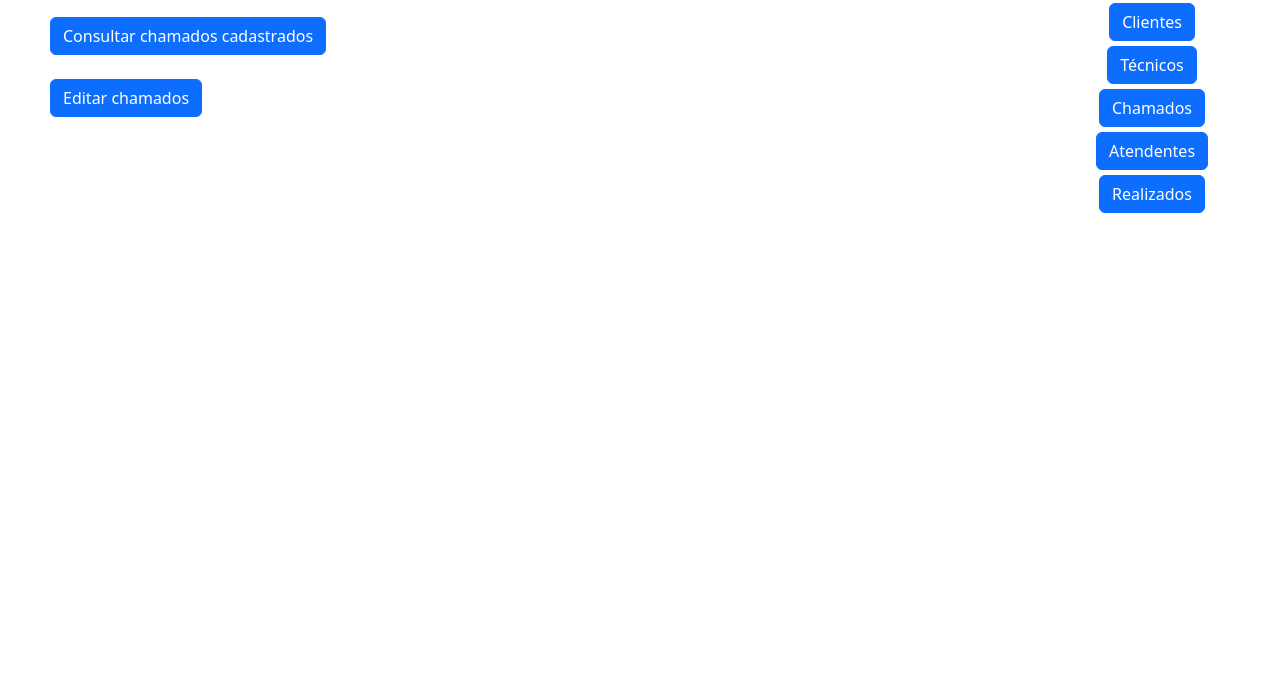
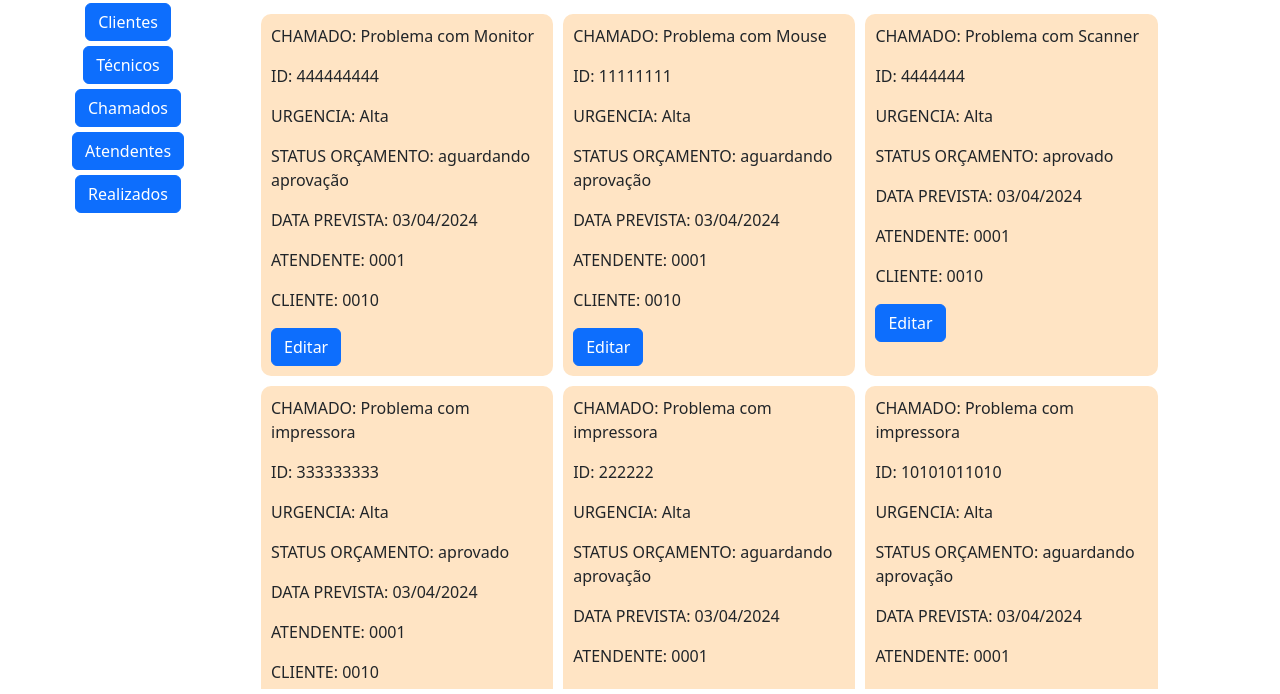
Before and after one commit to DanielyFX/LAB_ENG, a React app in the folder client/: page /chamados in a window 1280 px wide. Shown: the part 106-800 px from the top of the page. Built offline with nearby package versions, Linux system fonts and the light colour scheme.

Commit message:
Interface da página de Chamados modificada

```diff
--- /dev/null
+++ b/client/src/assets/dados.json
@@ -0,0 +1,114 @@
+{
+  "chamados": [
+    {
+      "_id": "444444444",
+      "data_abertura": "2024-04-02T09:00:00Z",
+      "chamado": "Problema com Monitor",
+      "urgencia": "Alta",
+      "orcamento": "aguardando aprovação",
+      "previsao_atendimento": "03/04/2024",
+      "atendente_id": "0001",
+      "cliente_id": "0010"
+    },
+    {
+      "_id": "11111111",
+      "data_abertura": "2024-04-02T09:00:00Z",
+      "chamado": "Problema com Mouse",
+      "urgencia": "Alta",
+      "orcamento": "aguardando aprovação",
+      "previsao_atendimento": "03/04/2024",
+      "atendente_id": "0001",
+      "cliente_id": "0010"
+    },
+    {
+      "_id": "4444444",
+      "data_abertura": "2024-04-02T09:00:00Z",
+      "chamado": "Problema com Scanner",
+      "urgencia": "Alta",
+      "orcamento": "aprovado",
+      "previsao_atendimento": "03/04/2024",
+      "atendente_id": "0001",
+      "cliente_id": "0010"
+    },
+    {
+      "_id": "333333333",
+      "data_abertura": "2024-04-02T09:00:00Z",
+      "chamado": "Problema com impressora",
+      "urgencia": "Alta",
+      "orcamento": "aprovado",
+      "previsao_atendimento": "03/04/2024",
+      "atendente_id": "0001",
+      "cliente_id": "0010"
+    },
+    {
+      "_id": "222222",
+      "data_abertura": "2024-04-02T09:00:00Z",
+      "chamado": "Problema com impressora",
+      "urgencia": "Alta",
+      "orcamento": "aguardando aprovação",
+      "previsao_atendimento": "03/04/2024",
+      "atendente_id": "0001",
+      "cliente_id": "0010"
+    },
+    {
+      "_id": "10101011010",
+      "data_abertura": "2024-04-02T09:00:00Z",
+      "chamado": "Problema com impressora",
+      "urgencia": "Alta",
+      "orcamento": "aguardando aprovação",
+      "previsao_atendimento": "03/04/2024",
+      "atendente_id": "0001",
+      "cliente_id": "0010"
+    },
+    {
+      "_id": "999999",
+      "data_abertura": "2024-04-02T09:00:00Z",
+      "chamado": "Problema com impressora",
+      "urgencia": "Alta",
+      "orcamento": "aguardando aprovação",
+      "previsao_atendimento": "03/04/2024",
+      "atendente_id": "0001",
+      "cliente_id": "0010"
+    },
+    {
+      "_id": "888888",
+      "data_abertura": "2024-04-02T09:00:00Z",
+      "chamado": "Problema com impressora",
+      "urgencia": "Alta",
+      "orcamento": "aguardando aprovação",
+      "previsao_atendimento": "03/04/2024",
+      "atendente_id": "0001",
+      "cliente_id": "0010"
+    },
+    {
+      "_id": "5556666",
+      "data_abertura": "2024-04-02T09:00:00Z",
+      "chamado": "Problema com impressora",
+      "urgencia": "Alta",
+      "orcamento": "aguardando aprovação",
+      "previsao_atendimento": "03/04/2024",
+      "atendente_id": "0001",
+      "cliente_id": "0010"
+    },
+    {
+      "_id": "666666",
+      "data_abertura": "2024-04-02T09:00:00Z",
+      "chamado": "Problema com impressora",
+      "urgencia": "Baixa",
+      "orcamento": "aguardando aprovação",
+      "previsao_atendimento": "03/04/2024",
+      "atendente_id": "0001",
+      "cliente_id": "0010"
+    },
+    {
+      "_id": "777777",
+      "data_abertura": "2024-04-02T09:00:00Z",
+      "chamado": "Problema com impressora",
+      "urgencia": "Media",
+      "orcamento": "aguardando aprovação",
+      "previsao_atendimento": "03/04/2024",
+      "atendente_id": "0001",
+      "cliente_id": "0010"
+    }
+  ]
+}
--- /dev/null
+++ b/client/src/components/ChamadoModal.js
@@ -0,0 +1,64 @@
+import Button from 'react-bootstrap/Button';
+import Modal from 'react-bootstrap/Modal';
+import Form from "react-bootstrap/Form";
+import Row from "react-bootstrap/Row";
+import Col from "react-bootstrap/Col";
+
+function ChamadoModal(props) {
+
+        const {handleClose, chamados, chamado_key} = props;
+        let dados = chamados[chamado_key];
+
+        return (
+        <>
+           <Modal {...props} >
+               <Form id="cadchamado-form" method="GET" action="/chamados">
+                    <Modal.Header closeButton>
+                        <Modal.Title>Editar chamado</Modal.Title>
+                    </Modal.Header>
+                   <Modal.Body>
+                           <Form.Group as={Row} className="mb-3">
+                               <Form.Label column sm={2}>codigo</Form.Label>
+                               <Col sm={10}><Form.Control type="text" defaultValue={dados._id}/></Col>
+                           </Form.Group>
+                           <Form.Group as={Row} className="mb-3">
+                               <Form.Label column sm={2}>chamado</Form.Label>
+                               <Col sm={10}><Form.Control type="text" defaultValue={dados.chamado}/></Col>
+                           </Form.Group>
+                           <Form.Group as={Row} className="mb-3">
+                               <Form.Label column sm={2}>urgencia</Form.Label>
+                               <Col sm={10}><Form.Control type="text" defaultValue={dados.urgencia}/></Col>
+                           </Form.Group>
+                           <Form.Group as={Row} className="mb-3">
+                               <Form.Label column sm={2}>orçamento</Form.Label>
+                               <Col sm={10}><Form.Control type="text" defaultValue={dados.orcamento}/></Col>
+                           </Form.Group>
+                           <Form.Group as={Row} className="mb-3">
+                               <Form.Label column sm={2}>previsão de atendimento</Form.Label>
+                               <Col sm={10}><Form.Control type="date" defaultValue={new Date("03/04/2024").toISOString().substring(0,10)}/></Col>
+                           </Form.Group>
+                           <Form.Group as={Row} className="mb-3">
+                               <Form.Label column sm={2}>código atendente</Form.Label>
+                               <Col sm={10}><Form.Control type="text" defaultValue={dados.atendente_id}/></Col>
+                           </Form.Group>
+                           <Form.Group as={Row} className="mb-3">
+                               <Form.Label column sm={2}>código cliente</Form.Label>
+                               <Col sm={10}><Form.Control type="text" defaultValue={dados.cliente_id}/></Col>
+                           </Form.Group>
+
+                   </Modal.Body>
+                   <Modal.Footer>
+                       <Button variant="secondary" onClick={handleClose}>
+                           Close
+                       </Button>
+                       <Button variant="primary" onClick={handleClose} type='submit'>
+                           Save Changes
+                       </Button>
+                   </Modal.Footer>
+               </Form>
+           </Modal>
+        </>
+        );
+}
+
+export default ChamadoModal;
--- a/client/src/css/chamados/chamados.css
+++ b/client/src/css/chamados/chamados.css
@@ -4,3 +4,18 @@
     flex-direction: column;
     align-items: center;
 }
+
+#chamados-main {
+    display: flex;
+    flex-wrap: wrap;
+    overflow: auto;
+    max-height: 85vh;
+}
+
+.chamado {
+    border-radius: 10px;
+    background-color: bisque;
+    margin: 5px;
+    padding: 10px;
+    width: 30%;
+}
--- a/client/src/css/index.css
+++ b/client/src/css/index.css
@@ -39,5 +39,5 @@ h1 {
 
 #body-container > .body-main {
   flex-basis: 80%;
-  padding-left: 50px;
+  padding-right: 50px;
 }
--- a/client/src/pages/chamados/chamados.js
+++ b/client/src/pages/chamados/chamados.js
@@ -1,12 +1,86 @@
 import "../../css/chamados/chamados.css"
-import {Link} from "react-router-dom";
+import {useLoaderData} from "react-router-dom";
 import Button from "react-bootstrap/Button";
-export default function Chamados() {
+import Form from "react-bootstrap/Form";
+import {useState} from "react";
+import {Dropdown, InputGroup} from "react-bootstrap";
+import ChamadoModal from "../../components/ChamadoModal";
+export default function Chamados(props) {
+
+    let { chamados } = useLoaderData();
+    const [pesquisa, setPesquisa] = useState("");
+    const [parametro, setParametro] = useState("chamado");
+    const [chamado, setChamado] = useState(0);
+    const [show, setShow] = useState(false);
+
     return (
-        <div id="chamados-main" className="body-main">
-            <Link to="/chamados/cadastrar"><Button>Cadastrar um chamado</Button></Link><br/><br/>
-            <Link to="/chamados/consultar"><Button>Consultar chamados cadastrados</Button></Link><br/><br/>
-            <Link to="/chamados/editar"><Button>Editar chamados</Button></Link><br/><br/>
+        <div className="body-main">
+            <InputGroup className="mb-3">
+                <Form.Control onChange={e => setPesquisa(e.target.value)}/>
+                <Dropdown>
+                    <Dropdown.Toggle variant="info">
+                        parâmetro de pesquisa: {parametro}
+                    </Dropdown.Toggle>
+                    <Dropdown.Menu>
+                        <Dropdown.Item as="button" onClick={() => setParametro("todos")}>todos os campos</Dropdown.Item>
+                        <Dropdown.Item as="button" onClick={() => setParametro("_id")}>_id</Dropdown.Item>
+                        <Dropdown.Item as="button" onClick={() => setParametro("chamado")}>chamado</Dropdown.Item>
+                        <Dropdown.Item as="button" onClick={() => setParametro("urgencia")}>urgencia</Dropdown.Item>
+                        <Dropdown.Item as="button" onClick={() => setParametro("orcamento")}>orçamento</Dropdown.Item>
+                        <Dropdown.Item as="button" onClick={() => setParametro("data")}>data</Dropdown.Item>
+                        <Dropdown.Item as="button" onClick={() => setParametro("atendente")}>atendente</Dropdown.Item>
+                        <Dropdown.Item as="button" onClick={() => setParametro("cliente")}>cliente</Dropdown.Item>
+                    </Dropdown.Menu>
+                </Dropdown>
+            </InputGroup>
+            <div id="chamados-main">
+                {
+                    chamados.filter((chamado) => {
+                        switch (parametro) {
+                            case "todos":
+                                for (let parametro in chamado) {
+                                    if (chamado[parametro].toLowerCase().includes(pesquisa.toLowerCase())) return true
+                                }
+                                break;
+                            case "_id":
+                                return chamado._id.toLowerCase().includes(pesquisa.toLowerCase()) ? chamado : false
+                            case "chamado":
+                                return chamado.chamado.toLowerCase().includes(pesquisa.toLowerCase()) ? chamado : false
+                            case "urgencia":
+                                return chamado.urgencia.toLowerCase().includes(pesquisa.toLowerCase()) ? chamado : false
+                            case "orcamento":
+                                return chamado.orcamento.toLowerCase().includes(pesquisa.toLowerCase()) ? chamado : false
+                            case "data":
+                                return chamado.previsao_atendimento.toLowerCase().includes(pesquisa.toLowerCase()) ? chamado : false
+                            case "atendente":
+                                return chamado.atendente_id.toLowerCase().includes(pesquisa.toLowerCase()) ? chamado : false
+                            case "cliente":
+                                return chamado.cliente_id.toLowerCase().includes(pesquisa.toLowerCase()) ? chamado : false
+                            default:
+                                return true;
+                        }
+                    }).map((chamado, key) => {
+                        return (
+                            <div className="chamado">
+                                <p key={`${chamado.id}_chamado`}>CHAMADO: {chamado.chamado}</p>
+                                <p key={`${chamado.id}`}>ID: {chamado._id}</p>
+                                <p key={`${chamado.id}_urgencia`}>URGENCIA: {chamado.urgencia}</p>
+                                <p key={`${chamado.id}_status`}>STATUS ORÇAMENTO: {chamado.orcamento}</p>
+                                <p key={`${chamado.id}_data`}>DATA PREVISTA: {chamado.previsao_atendimento}</p>
+                                <p key={`${chamado.id}_atendente`}>ATENDENTE: {chamado.atendente_id}</p>
+                                <p key={`${chamado.id}_cliente`}>CLIENTE: {chamado.cliente_id}</p>
+                                <Button onClick={() => {
+                                    setChamado(key)
+                                    setShow(true)
+                                }}>Editar</Button>
+                            </div>
+                        );
+                    })
+                }
+            </div>
+
+            <ChamadoModal show={show} chamados={chamados} chamado_key={chamado} onHide={() => setShow(false)} handleClose={() => setShow(false)}/>
+
         </div>
     )
 }
```
Also changed, not shown: client/src/index.js (+16 -11 lines).
